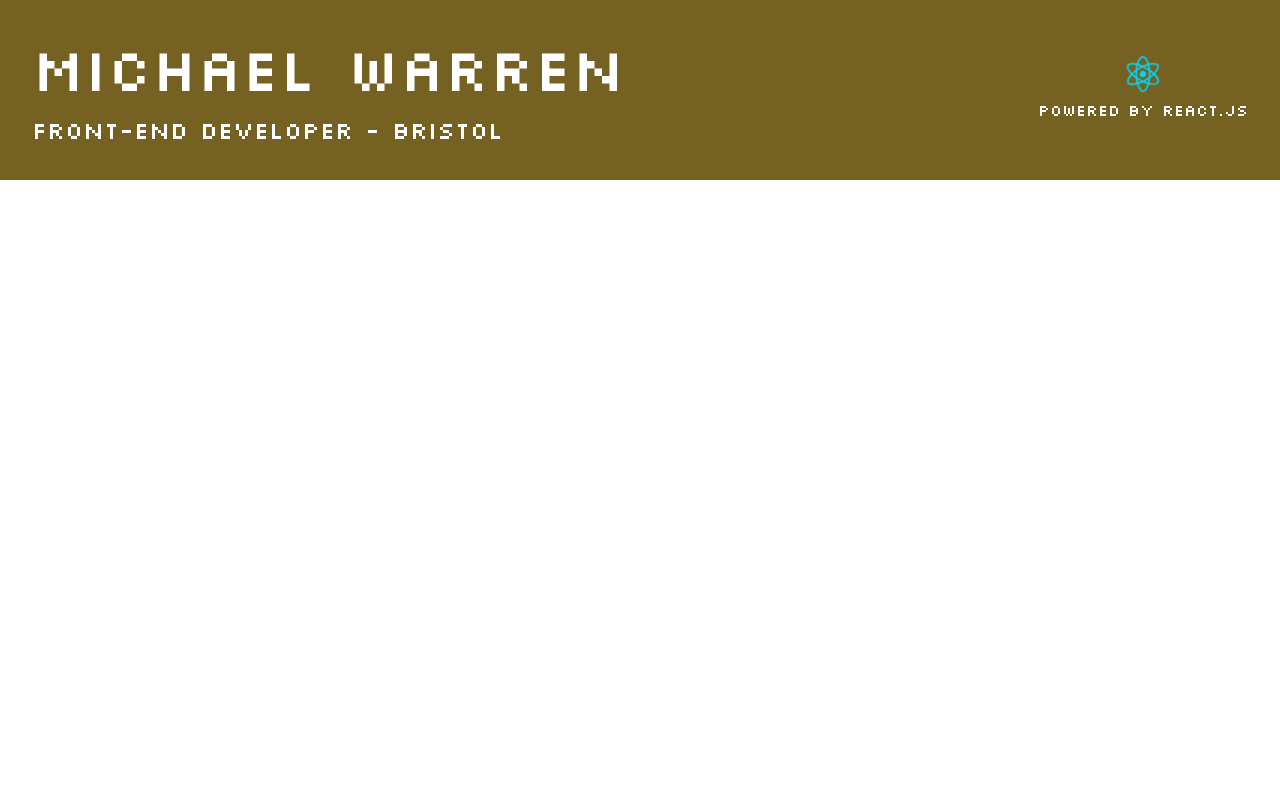
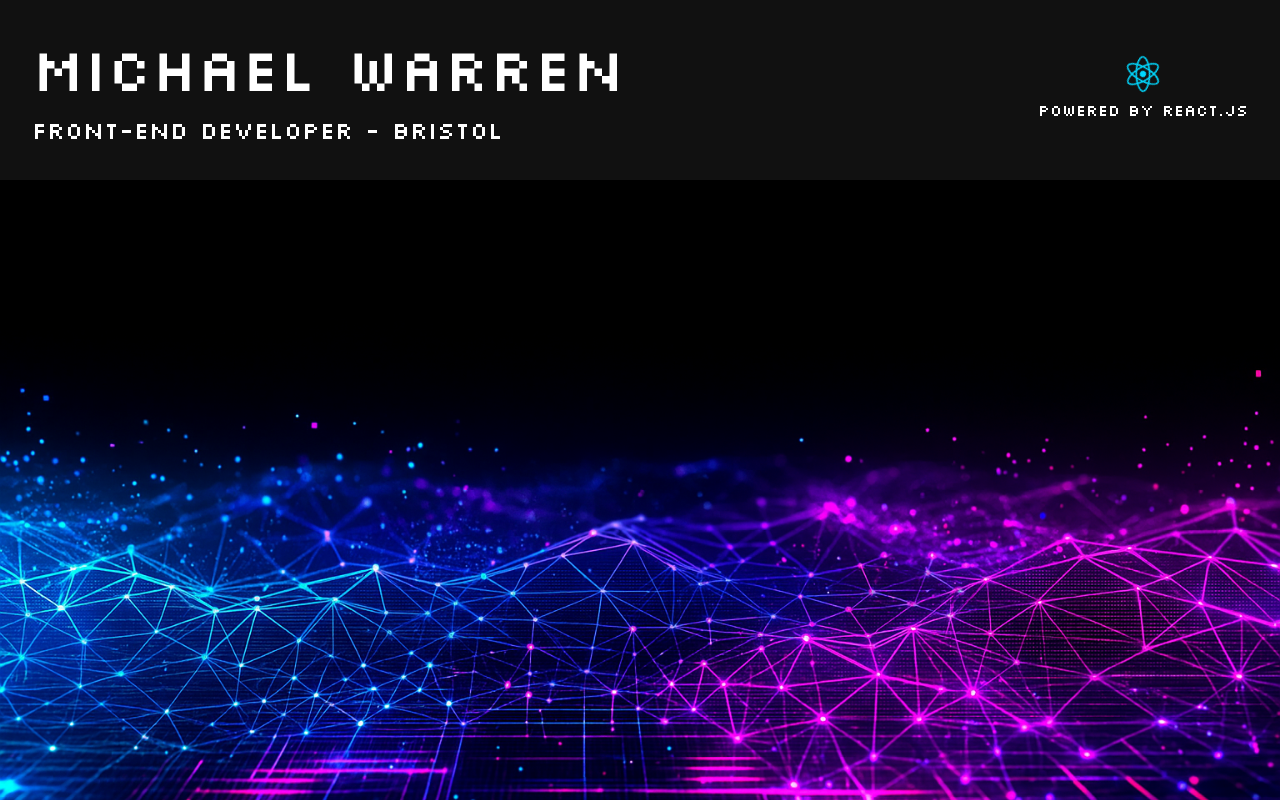
Before and after one commit to MichaelWarr3n/mw-portfolio, a React (Vite) app: page / in a window 1280 px wide. Built offline with nearby package versions, Linux system fonts and the light colour scheme.

Commit message:
Hero banner and cursor trail added

```diff
--- /dev/null
+++ b/src/CursorTrail/CursorTrail.jsx
@@ -0,0 +1,79 @@
+import './CursorTrail.scss';
+import { useRef, useEffect, useState } from "react";
+
+export default function CursorTrail({ children }) {
+  const containerRef = useRef(null);
+  const particlesRef = useRef([]);
+  const [, tick] = useState(0); // force re-render
+
+  const MAX_PARTICLES = 20;
+  const PARTICLES_PER_BURST = 2;
+
+  // Helpers
+  const random = (min, max) => Math.random() * (max - min) + min;
+
+  const createParticles = (x, y) => {
+    return Array.from({ length: PARTICLES_PER_BURST }).map(() => ({
+      id: Math.random().toString(36).substr(2, 9),
+      x,
+      y,
+      dx: random(-2, 2),
+      dy: random(-2, 2),
+      life: 1,
+    }));
+  };
+
+  // Spawn particles on mouse move
+  const handleMouseMove = (e) => {
+    const rect = containerRef.current.getBoundingClientRect();
+    const x = e.clientX - rect.left;
+    const y = e.clientY - rect.top;
+    particlesRef.current.push(...createParticles(x, y));
+
+    // Cap total particles
+    if (particlesRef.current.length > MAX_PARTICLES) {
+      particlesRef.current = particlesRef.current.slice(-MAX_PARTICLES);
+    }
+  };
+
+  // Animate particles
+  useEffect(() => {
+    let animationFrame;
+
+    const animate = () => {
+      for (let p of particlesRef.current) {
+        p.x += p.dx;
+        p.y += p.dy;
+        p.life = Math.max(0, p.life - 0.02); // fade slowly
+      }
+
+      tick(t => t + 1); // trigger render
+      animationFrame = requestAnimationFrame(animate);
+    };
+
+    animate();
+    return () => cancelAnimationFrame(animationFrame);
+  }, []);
+
+  return (
+    <div
+      ref={containerRef}
+      className="CursorTrail"
+      onMouseMove={handleMouseMove}
+    >
+      <div className="CursorTrail__content">{children}</div>
+
+      {particlesRef.current.map(p => (
+        <span
+          key={p.id}
+          className="CursorTrail__dot"
+          style={{
+            left: p.x,
+            top: p.y,
+            opacity: p.life
+          }}
+        />
+      ))}
+    </div>
+  );
+}
--- /dev/null
+++ b/src/CursorTrail/CursorTrail.scss
@@ -0,0 +1,32 @@
+@import '../global-styles/variables.scss';
+@import '../global-styles/mixins.scss';
+
+.CursorTrail {
+  position: relative;
+  width: 100%;
+  height: 100vh;
+  background: black;
+  overflow: hidden;
+
+  &__content {
+    position: relative;
+  }
+
+  &__dot {
+    position: absolute;
+    width: 6px;
+    height: 6px;
+    border-radius: 50%;
+    background: $primary;
+    pointer-events: none;
+    transform: translate(-50%, -50%);
+    box-shadow: 0 0 8px 4px rgba(17, 243, 248, 0.6);
+    transition: background 0.3s, box-shadow 0.3s;
+    z-index: 10;
+
+    &:nth-child(2n) {
+      background: rgb(229, 45, 244);
+      box-shadow: 0 0 8px 4px rgba(229, 45, 244, 0.6);
+    }
+  }
+}
--- a/src/Header/Header.scss
+++ b/src/Header/Header.scss
@@ -12,7 +12,7 @@
 
 .header {
   align-items: center;
-  background-color: $primary-dark;
+  background: $black;
   color: $white;
   display: flex;
   flex-direction: row;
--- /dev/null
+++ b/src/Hero/Hero.jsx
@@ -0,0 +1,12 @@
+import heroImage from '../assets/neon-grid.png'
+import './Hero.scss'
+
+function Hero() {
+  return (
+    <div class="Hero">
+      <img src={heroImage} alt="Hero" />
+    </div>
+  )
+}
+
+export default Hero
--- /dev/null
+++ b/src/Hero/Hero.scss
@@ -0,0 +1,13 @@
+@import '../global-styles/variables.scss';
+@import '../global-styles/mixins.scss';
+
+.Hero {
+  height: calc(100vh - 180px);
+  width: 100%;
+
+  img {
+    height: 100%;
+    object-fit: cover;
+    width: 100%;
+  }
+}
--- a/src/global-styles/variables.scss
+++ b/src/global-styles/variables.scss
@@ -6,9 +6,9 @@ $gray-light: #eee;
 $gray: #888;
 $gray-dark: #444;
 
-$primary: #F2BD0C;
-$secondary: #F21327;
-$tiertiary: #19EF4A;
-$quaternary: #0525F2;
-$primary-dark: #756222;
-$tiertiary-dark: #569965;
+$primary: #1EF1FE;
+$secondary: #21D966;
+$tiertiary: #D94921;
+$quaternary: #59413A;
+$primary-dark: #3A5859;
+$tiertiary-dark: #3A5946;
--- a/src/main.jsx
+++ b/src/main.jsx
@@ -2,9 +2,14 @@ import { StrictMode } from 'react'
 import { createRoot } from 'react-dom/client'
 import './global-styles/index.scss'
 import Header from './Header/Header.jsx'
+import Hero from './Hero/Hero.jsx'
+import CursorTrail from './CursorTrail/CursorTrail.jsx'
 
 createRoot(document.getElementById('root')).render(
   <StrictMode>
-    <Header />
+    <CursorTrail>
+      <Header />
+      <Hero />
+    </CursorTrail>
   </StrictMode>,
 )
```
Also changed, not shown: src/assets/neon-grid.png (added).
